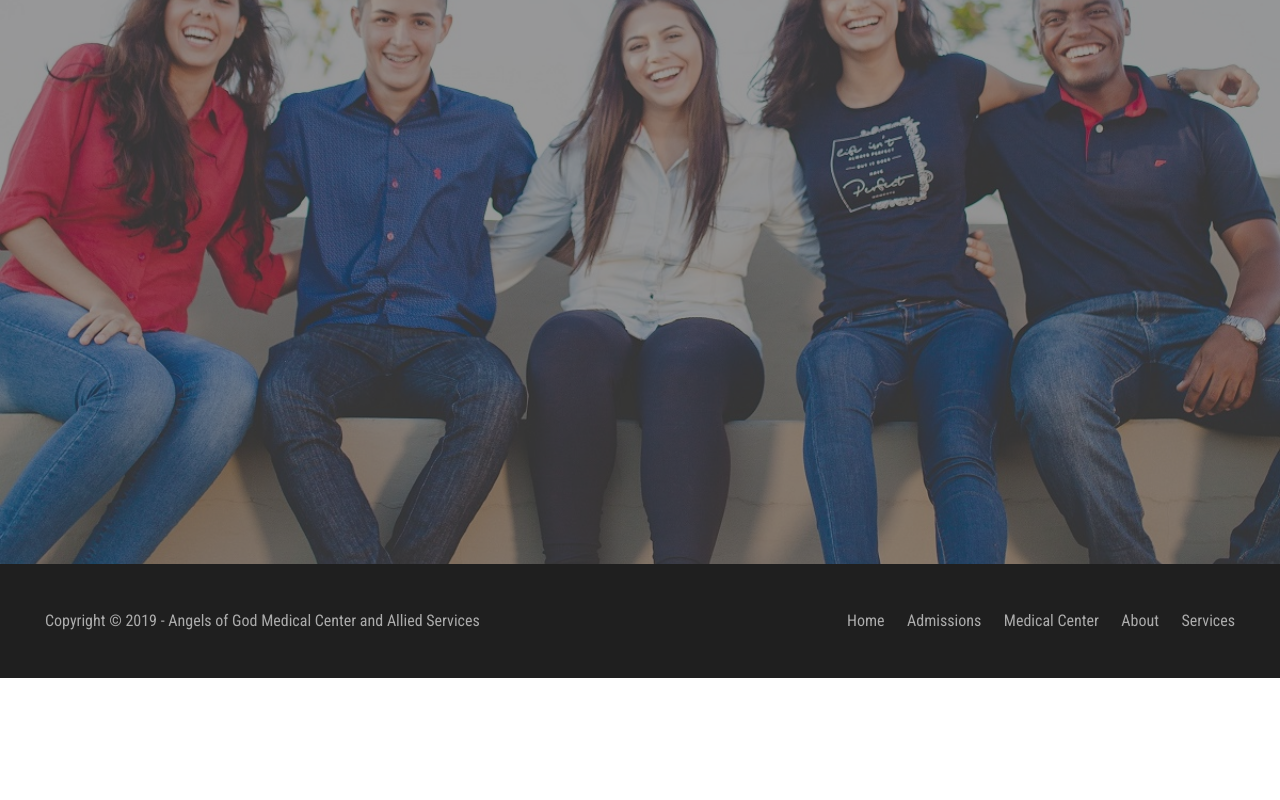
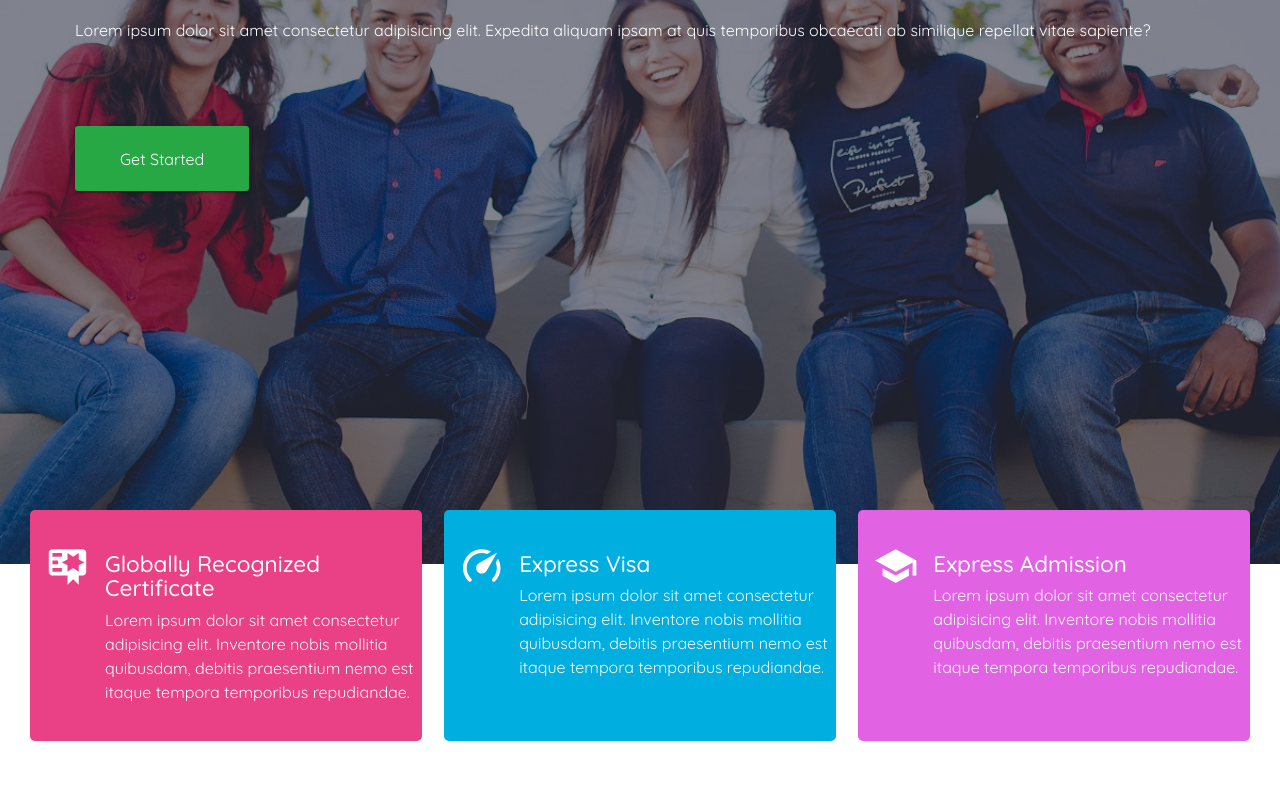
Before and after one commit to barman47/angels-of-God-medical-and-allied-services, a React (Create React App) app in the folder client/: page /admissions in a window 1280 px wide. Shown: the part 300-1100 px from the top of the page. Before the commit the page ends 978 px from the top, so only its background shows below. Built offline with nearby package versions, Linux system fonts and the light colour scheme.

Commit message:
Added Admission Advert

```diff
--- /dev/null
+++ b/client/src/components/admission/Advert.js
@@ -0,0 +1,31 @@
+import React from 'react';
+
+const Advert = () => {
+    return (
+        <div className="admission-advert">
+            <div className="admission-advert-container">
+                <span className="mdi mdi-certificate"></span>
+                <div>
+                    <h6>Globally Recognized Certificate</h6>
+                    <p>Lorem ipsum dolor sit amet consectetur adipisicing elit. Inventore nobis mollitia quibusdam, debitis praesentium nemo est itaque tempora temporibus repudiandae.</p>
+                </div>
+            </div>
+            <div className="admission-advert-container">
+                <span className="mdi mdi-speedometer"></span>
+                <div>
+                    <h6>Express Visa</h6>
+                    <p>Lorem ipsum dolor sit amet consectetur adipisicing elit. Inventore nobis mollitia quibusdam, debitis praesentium nemo est itaque tempora temporibus repudiandae.</p>
+                </div>
+            </div>
+            <div className="admission-advert-container">
+                <span className="mdi mdi-school"></span>
+                <div>
+                    <h6>Express Admission</h6>
+                    <p>Lorem ipsum dolor sit amet consectetur adipisicing elit. Inventore nobis mollitia quibusdam, debitis praesentium nemo est itaque tempora temporibus repudiandae.</p>
+                </div>
+            </div>
+        </div>
+    );
+};
+
+export default Advert;
--- a/client/src/components/admission/Banner.js
+++ b/client/src/components/admission/Banner.js
@@ -1,10 +1,19 @@
 import React from 'react';
+import { Link } from 'react-router-dom';
 
-const Banner = (props) => {
+const Banner = () => {
     return (
-        <section className="admission-banner">
-            <div className="banner-overlay">hello</div>
-        </section>
+        <>
+            <section className="admission-banner">
+                <div className="banner-overlay">
+                    <section>
+                        <h2>Hello Lorem ipsum dolor sit amet.</h2>
+                        <p>Lorem ipsum dolor sit amet consectetur adipisicing elit. Expedita aliquam ipsam at quis temporibus obcaecati ab similique repellat vitae sapiente?</p>
+                        <Link to="">Get Started</Link>
+                    </section>
+                </div>
+            </section>
+        </>
     );
 };
 
--- /dev/null
+++ b/client/src/components/admission/Contact.js
@@ -0,0 +1,9 @@
+import React from 'react';
+
+const Contact = () => {
+    return (
+        <h1>Admission Contact</h1>
+    );
+};
+
+export default Contact;
--- a/client/src/components/admission/Home.js
+++ b/client/src/components/admission/Home.js
@@ -2,6 +2,9 @@ import React from 'react';
 import { Helmet } from 'react-helmet';
 
 import Banner from './Banner';
+import Advert from './Advert';
+import Requirements from './Requirements';
+import Contact from './Contact';
 
 const Home = (props) => {
     return (
@@ -10,6 +13,9 @@ const Home = (props) => {
                 <Helmet><title>Admissions | Angels of God Medical Center and Allied Services</title></Helmet>
             </>
             <Banner />
+            <Advert />
+            <Requirements />
+            <Contact />
         </>
     );
 };
--- /dev/null
+++ b/client/src/components/admission/Requirements.js
@@ -0,0 +1,9 @@
+import React from 'react';
+
+const Requirements = () => {
+    return (
+        <h1>Admission Requirements</h1>
+    );
+};
+
+export default Requirements;
--- /dev/null
+++ b/client/src/styles/components/admission/_advert.scss
@@ -0,0 +1,59 @@
+.admission-advert {
+    display: grid;
+    grid-template-columns: repeat(3, 1fr);
+    column-gap: $sm;
+    padding: $md;
+
+    .admission-advert-container {
+        border-radius: 5px;
+        display: grid;
+        grid-template-columns: 1fr 9fr;
+        margin-top: -5.6rem;
+        padding: $sm 0 $sm $normal;
+    }
+
+    .admission-advert-container:first-child {
+        background-color: #e94086;
+    }
+    .admission-advert-container:nth-child(2) {
+        background-color:#00aee0;
+    }
+    .admission-advert-container:last-child {
+        background-color:#e163e4;
+    }
+
+    .admission-advert-container span:first-child {
+        color: $white;
+        font-size: $lg;
+    }
+
+    .admission-advert-container div {
+        padding-top: $xs;
+        padding-left: $normal;
+        padding-bottom: $normal;
+    }
+
+    .admission-advert-container div h6{
+        color: $white;
+        font-size: $sm;
+        font-weight: $subtitle-weight;
+    }
+
+    .admission-advert-container div p {
+        color: $off-white;
+    }
+}
+
+@media (max-width: $md-breakpoint) {
+    .admission-advert {
+        grid-template-columns: 1fr;
+        row-gap: 10rem;
+    }
+}
+
+@media (max-width: $md-breakpoint) {
+    .admission-advert {
+        grid-template-columns: 1fr;
+        row-gap: $xxlg;
+    }
+}
--- a/client/src/styles/components/admission/_banner.scss
+++ b/client/src/styles/components/admission/_banner.scss
@@ -9,8 +9,77 @@
 
     .banner-overlay {
         // background-color: transparentize($blue, 0.8);
-        background-color: transparentize($off-black, 0.5);
+        background-color: rgb(4, 9, 30, 0.5);
+        // background-color: transparentize($off-black, 0.5);
+        padding-top: 10rem;
         height: 100%;
         width: 100%;
     }
+
+    .banner-overlay section {
+        color: $white;
+        padding-left: $xlg;
+        padding-right: $xlg;
+    }
+
+    .banner-overlay section h2 {
+        color: $white;
+        font-weight: $title-weight;
+        margin: 0;
+    }
+
+    .banner-overlay section p {
+        margin-bottom: $xxlg;
+        margin-top: $lg;
+    }
+
+    .banner-overlay section a {
+        background-color: $secondary-color;
+        color: $white;
+        border-radius: 3px;
+        box-shadow: $shadow;
+        padding: $sm $lg;
+        transition: 0.3s linear all;
+    }
+
+    .banner-overlay section a:visited {
+        color: $white;
+    }
+
+    .banner-overlay section a:hover {
+        background-color: darken($secondary-color, 10%);
+    }
 }
+
+@media (max-width: $lg-breakpoint) {
+    .admission-banner .banner-overlay {
+        padding-top: 30rem !important;
+    }
+}
+
+@media (max-width: $md-breakpoint) {
+    .admission-banner .banner-overlay {
+        padding-top: 20rem !important;
+    }
+}
+
+@media (max-width: $sm-breakpoint) {
+    .admission-banner {
+        background-position: center;
+        background-repeat: no-repeat;
+        background-size: contain;
+    }
+
+    .admission-banner .banner-overlay {
+        padding-top: $lg !important;
+    }
+
+    .banner-overlay section {
+        padding-left: $sm !important;
+        padding-right: $sm !important;
+    }
+
+    .banner-overlay section h2 {
+        font-size: $md;
+    }
+}
--- a/client/src/styles/styles.scss
+++ b/client/src/styles/styles.scss
@@ -14,6 +14,7 @@
 @import './components/hospital/departments';
 @import './components/hospital/doctors';
 @import './components/admission/banner';
+@import './components/admission/advert';
 @import './components/footer';
 
 // font-family: 'Big Shoulders Display', cursive;
```
